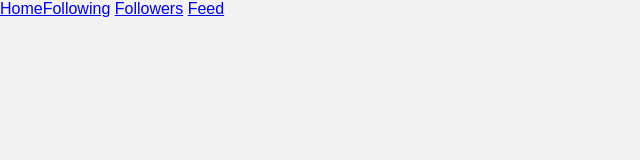
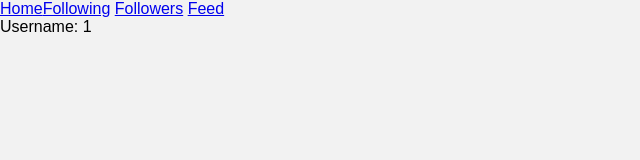
Before and after one commit to KelvinRod9331/InstantFive, a React (Create React App) app in the folder front-end/: page /u/1 in a window 1280 px wide. Shown: the top 160 px of the page, without its empty margins (0-640 px from the left). Built offline with nearby package versions, Linux system fonts and the light colour scheme.

Commit message:
Added prelimanary user search routes

```diff
--- a/front-end/src/App.js
+++ b/front-end/src/App.js
@@ -7,7 +7,8 @@ import Login from './components/Login';
 import Registration from './components/Registration';
 import axios from 'axios'
 import Feed from './components/user/Feed';
-import User from './components/user/User'
+import User from './components/user/User';
+import U from './components/u/U';
 
 
 class App extends Component {
@@ -22,11 +23,14 @@ class App extends Component {
                     <Link to="/feed">Feed</Link> {/*Will be Accessed Through Clicking On A Button*/}
 
                 </nav>
+                <Switch>
                 <Route exact path="/" component={Home}/>
                 <Route exact path="/login" component={Login}/>
                 <Route exact path="/registration" component={Registration}/>
                 <Route exact path="/feed" component={Feed}/>
                 <Route path="/user" component={User} />
+                <Route path="/u" component={U} />
+                </Switch>
             </div>
         )
     }
--- /dev/null
+++ b/front-end/src/components/u/Member.js
@@ -0,0 +1,13 @@
+import React from 'react';
+import { Route, Link, Switch } from 'react-router-dom';
+
+class Member extends React.Component {
+    render() {
+        console.log(this.props.match.params.member)
+        return (
+            <div>{'Username: ' + this.props.match.params.member}</div>
+        )
+    }
+}
+
+export default Member;
--- /dev/null
+++ b/front-end/src/components/u/U.js
@@ -0,0 +1,15 @@
+import React from 'react';
+import { Route, Link, Switch } from 'react-router-dom';
+import Member from './Member';
+
+class U extends React.Component {
+    render() {
+        return (
+            <Switch>
+                <Route path='/u/:member' component={Member}/>
+            </Switch>
+        )
+    }
+}
+
+export default U;
```
